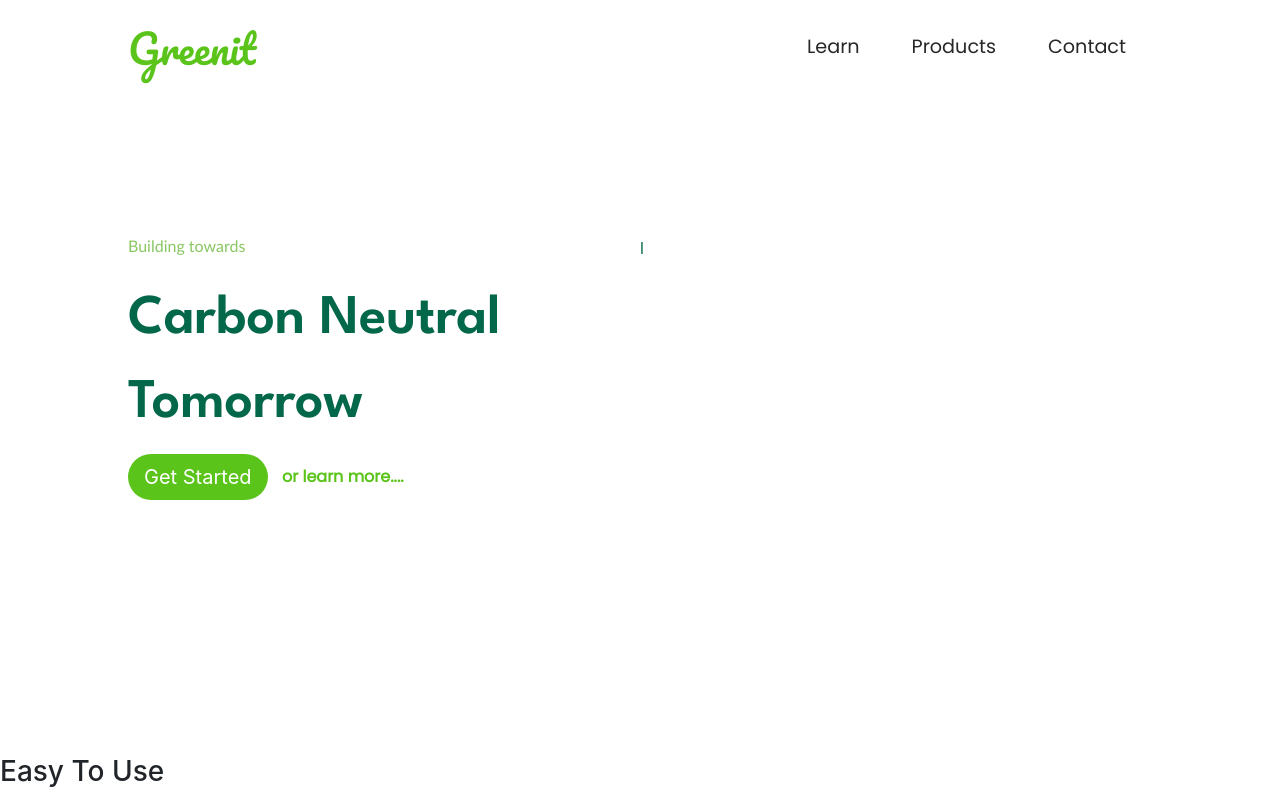
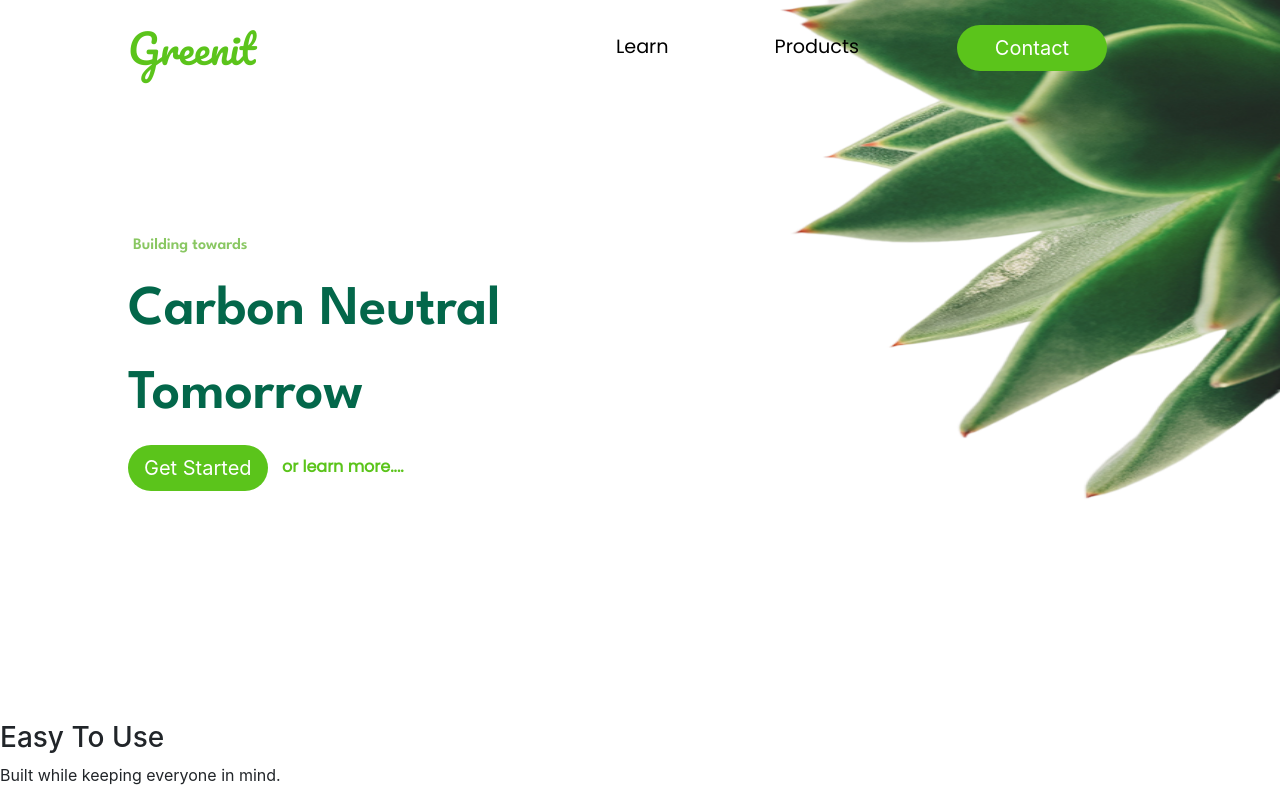
Before and after one commit to tayyab-ilyas/amuhacks, a plain HTML site: page index.html in a window 1280 px wide. Shown: the top 793 px of the page. Drawn offline with nearby package versions, Linux system fonts and the light colour scheme.

Commit message:
ui update

```diff
--- a/css/styles.css
+++ b/css/styles.css
@@ -1,6 +1,5 @@
 /*fonts*/
-body{
-}
+
 #title{
     background-color:white;
     color:#03674a;
@@ -8,10 +7,10 @@ body{
 }
 .container-fluid{
     padding:1% 10% 18%;
-    background-image: url("images/bg.png");
-    background-position: center;
+    background: url("images/uicomp1.png");
+    background-size: 500px 500px;
     background-repeat: no-repeat;
-    background-size: cover;
+    background-position: right top;
 }
 /*navbar*/
 .navbar{
@@ -19,13 +18,21 @@ body{
 }
 
 .nav-item{
-    padding:0 18px;
+    padding:0 45px;
 }
 .nav-link{
     font-size:1.2rem;
     font-family: 'Poppins', sans-serif;
-    color:#272727 !important;
-    float: right;
+}
+.learnnav{
+    color:black !important;
+}
+.productnav{
+    color:black !important ;
+
+}
+.contactnav{
+    color:white !important;
 }
 .nav-link:hover{
     color:#5bc41b !important;
@@ -37,9 +44,9 @@ body{
 }
 /*body*/
 .btw{
-    padding:0 0 3% 0;
+    padding:0 0 1% 1%;
     color:#89c762;
-    font-family: 'Gill Sans', 'Gill Sans MT', Calibri, 'Trebuchet MS', sans-serif;
+    font-family: 'League Spartan' , sans-serif;
 }
 h1{
     font-family:'League Spartan', sans-serif;
@@ -51,6 +58,18 @@ h1{
     border: 0px;
     background-color:#5bc41b;
     color:white;
+}
+.contact-btn{
+    border:0px;
+    border-radius: 200px;
+    background-color: #5bc41b;
+    color:white;
+    justify-content: center;
+    height: auto;
+    width: 150px;
+}
+.contact-btn:hover{
+    background-color: #03674a;
 }
 .download-btn:hover{
     color:white;
--- a/index.html
+++ b/index.html
@@ -26,13 +26,16 @@
                 <div class="collapse navbar-collapse" id="navbarTogglerDemo01">
                     <ul class="navbar-nav ml-auto">
                         <li class="nav-item">
-                            <a class="nav-link" href="#footer">Learn</a>
+                            <a class="nav-link learnnav" href="#footer">Learn</a>
                         </li>
                         <li class="nav-item">
-                            <a class="nav-link" href="">Products</a>
+                            <a class="nav-link productnav" href="">Products</a>
                         </li>
                         <li class="nav-item">
-                            <a class="nav-link" href="#cta">Contact</a>
+                            <button type="button" class="btn btn-outline-dark btn-lg contact-btn">
+                                Contact
+                               </button>
+
                         </li>
                     </ul>
                 </div>
@@ -51,7 +54,7 @@
                      Get Started
                     </button>
                     <a class="learnmore" href="">or learn more....</a>
-                </div>l
+                </div>
 
                 <div class="col-lg-6">
                     <img class="title-img" src="" alt="">
```
Also changed, not shown: css/images/bg.png (renamed from images/bg.png), css/images/uicomp1.png (added).
